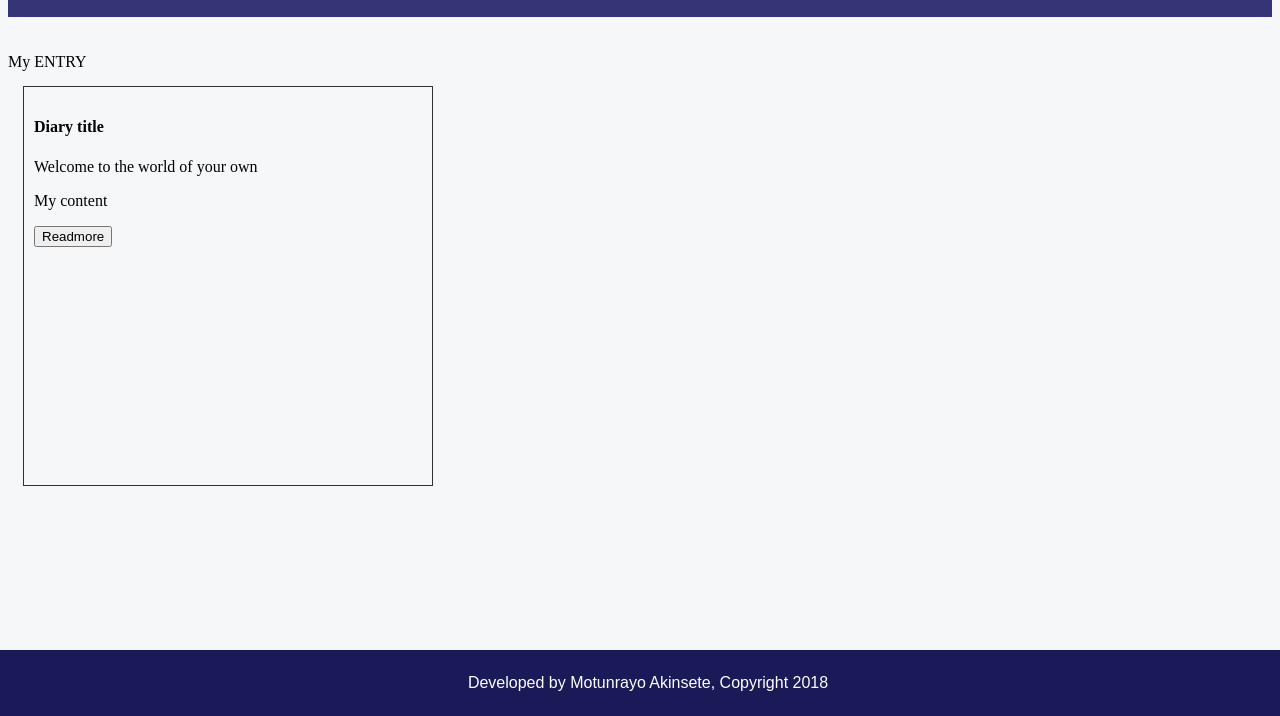
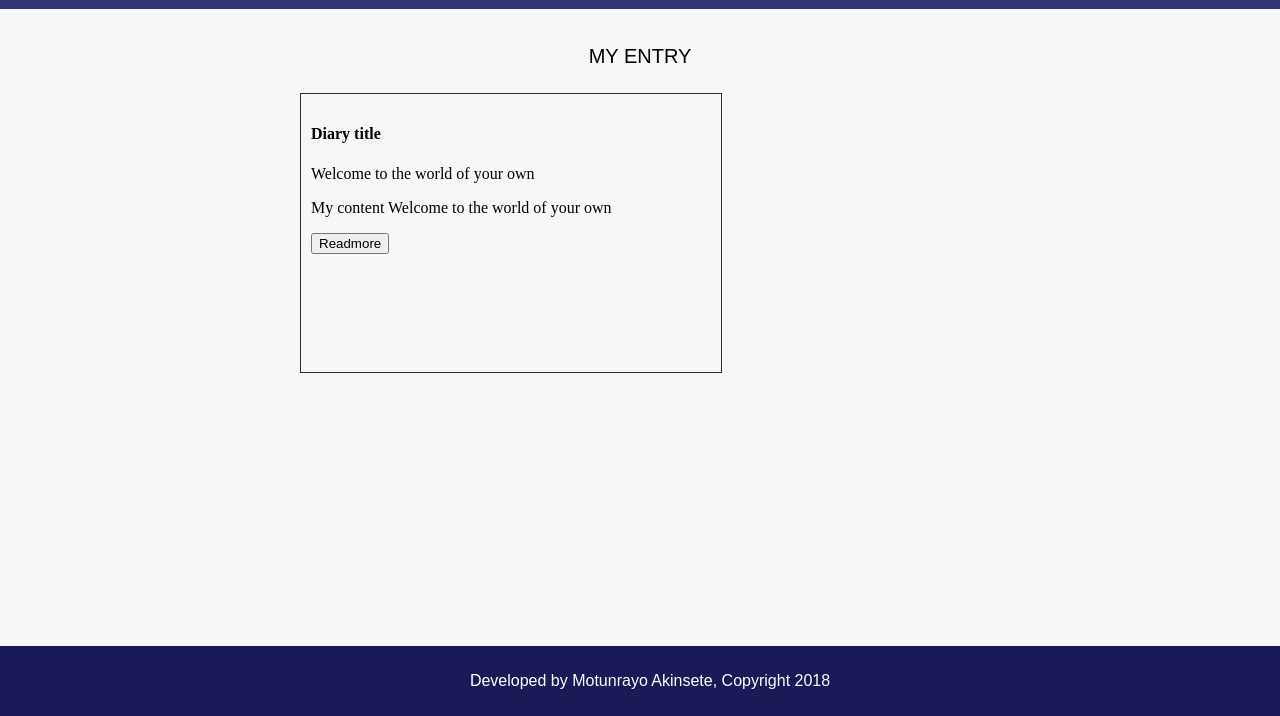
Before and after one commit to Ecklene/mydiaryapp, a website: page UI/viewentry.html in a window 1280 px wide. Shown: the part 84-800 px from the top of the page. Drawn offline with Linux system fonts and the light colour scheme.

Commit message:
update gh-pages

```diff
--- a/UI/css/styles.css
+++ b/UI/css/styles.css
@@ -1,6 +1,9 @@
 body{
 	background-color: #f5f7f8;
 	background-size: cover;
+	height:100%;
+	margin:0px;
+	padding:0px;
 }
 
 .ul{
@@ -32,6 +35,7 @@
 	min-height: 70px;
 	border-bottom: #343477 3px solid;
 	font-family: sans-serif;
+
 }
 
 
@@ -65,6 +69,7 @@
 header nav{
 
 margin-top: 10px;
+float: right;
 }
 
 
@@ -137,8 +142,8 @@
 }
 
 .foot{
-	padding: 8px;
-	margin-top: 8px;
+	padding: 10px;
+	margin-top: 10px;
 	position: fixed;
 	bottom: 0;
 	left:0;
@@ -167,21 +172,25 @@
 height:860px;
 width:1300px;
 padding:15px;
+
 }
 .grid-container1{
 	display: grid;
 	grid-gap:30px 30px;
 	grid-template-columns: auto auto auto;
 	background-color:#f5f7f8;
-	height:400px;
-	width:800px;
+	height:300px;
+	width:700px;
 	padding:15px;
+	margin: auto ;
 	}
+
 .grid-item{
 	background-color:#f5f7f8;
 	border: 1px solid rgba(0,0,0,0.8);
 	padding: 10px;
-	margin: 10;
+	margin: 10px;
+
 }
 
 .main-col h1{
@@ -206,6 +215,26 @@
 	background-color: #1A1A59;
 
 }
+
+.entry{
+	font-family: sans-serif;
+	font-size: 20px;
+}
 .logout {
 	float: right;
 }
+
+//media queries
+@media(max-width: 768px){
+	myheader,
+	header nav,
+	header nav li{
+		float:none;
+		text-align:center;
+		width: 100%;
+	}
+header{
+	padding-bottom: 50px;
+
+}
+}
--- a/UI/viewentry.html
+++ b/UI/viewentry.html
@@ -23,14 +23,15 @@
           </div>
        </header>
        <br/><br/>
-       My ENTRY
+      <center><div  class="entry">MY ENTRY</div></center>
                 <div class="grid-container1">
                         <div class="grid-item">
                                <h4>Diary title</h4>
                                <div>Welcome to the world of your own</div>
-                               <p>My content</p>
+                               <p>My content Welcome to the world of your own</p>
                                <button>Readmore</button>
                        </div>
+
                        </div>
 <br/>
         <footer class="foot">
```
Also changed, not shown: UI/allentries.html (+1 -1 lines), UI/home.html (+9 -8 lines), UI/login.html (+1 -1 lines), UI/signup.html (+2 -1 lines).
